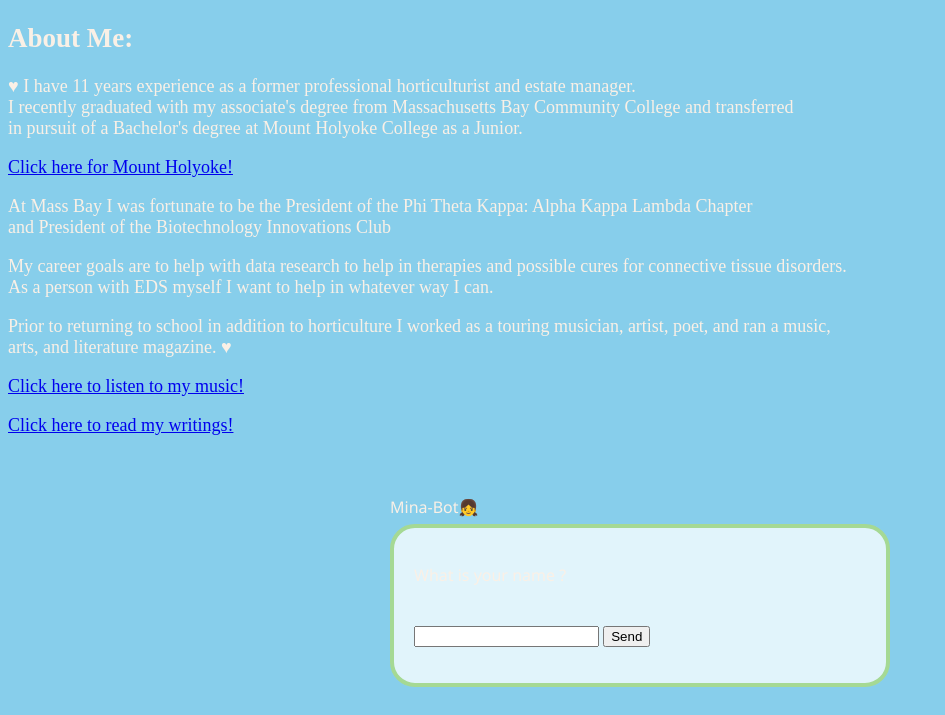
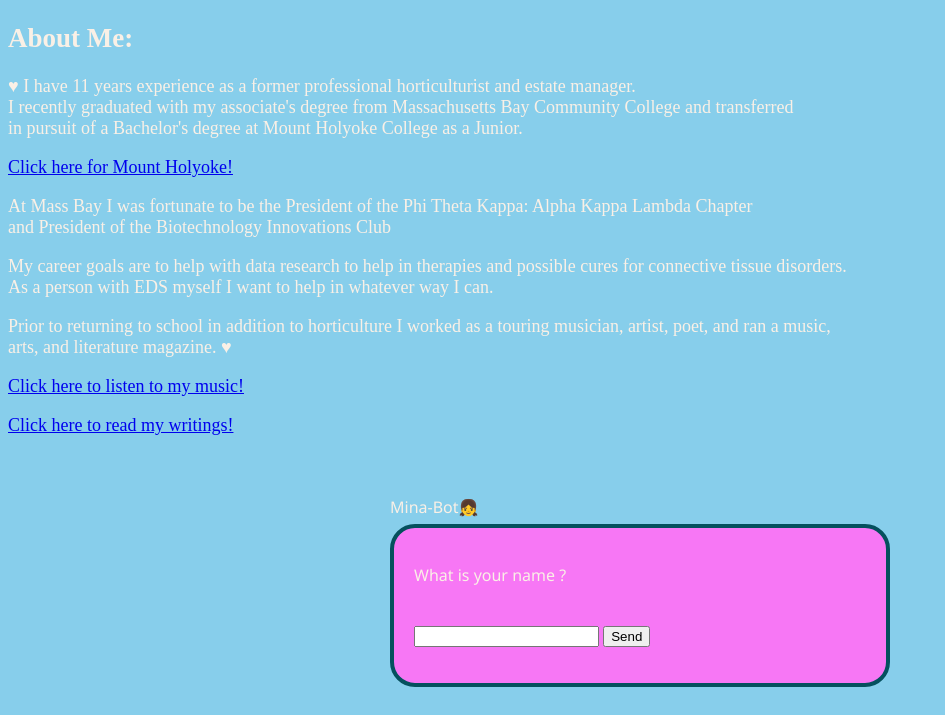
Before and after one commit to RavenMyst/ravenmyst.github.io, a plain HTML site: page index.html in a window 1280 px wide. Shown: the part 102-817 px from the top of the page, without its empty margins (0-945 px from the left). Drawn offline with Linux system fonts and the light colour scheme.

Commit message:
Add files via upload

```diff
--- a/index.html
+++ b/index.html
@@ -30,8 +30,8 @@ Prior to returning to school in addition to horticulture I worked as a touring m
 padding: 20px; width: 500px; font-size: 16px; font-family:'Segoe UI', sans-serif;">
 Mina-Bot👧
 
-<div style=" margin-top:6px; padding: 20px; background-color: #E1F4FB;
-border: 4px solid #a5d994; border-radius: 25px;">
+<div style=" margin-top:6px; padding: 20px; background-color: #f777f5;
+border: 4px solid #05505e; border-radius: 25px;">
 
 <form name="chatForm">
     <p id="botSays">What is your name ? </p>
```
